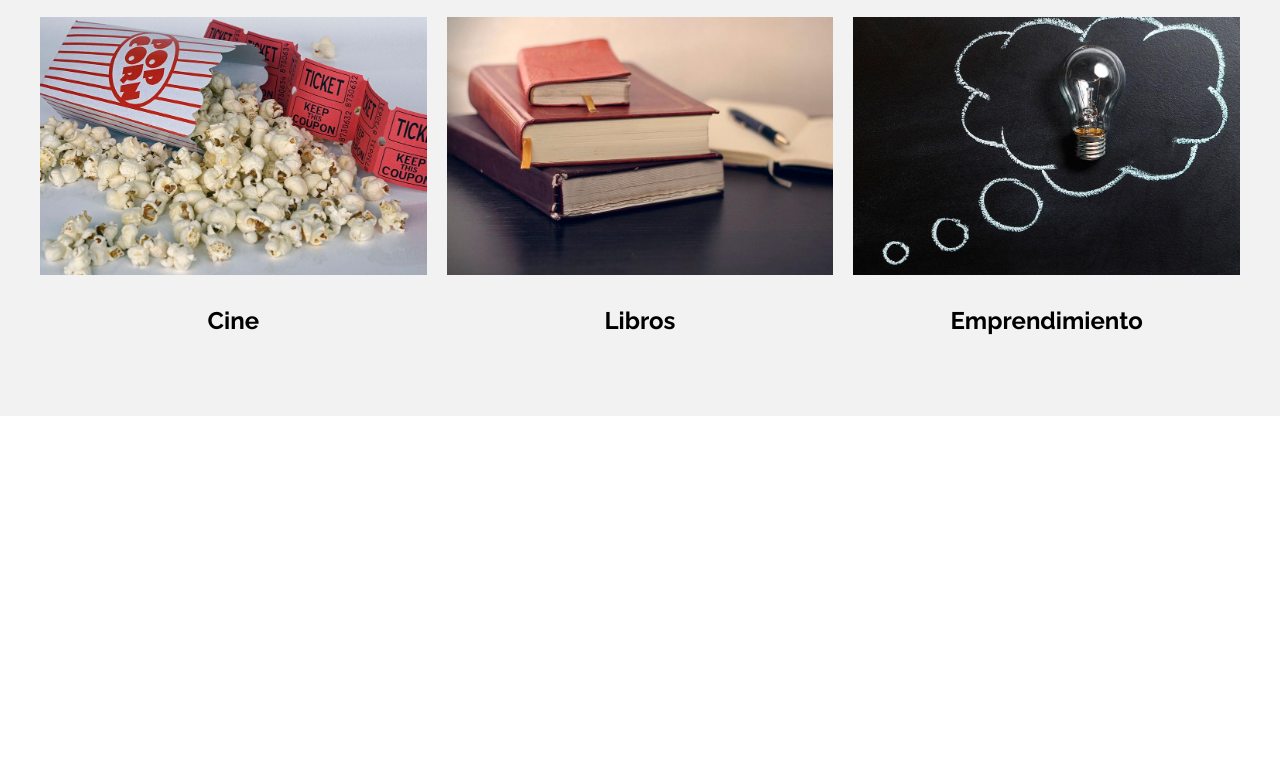
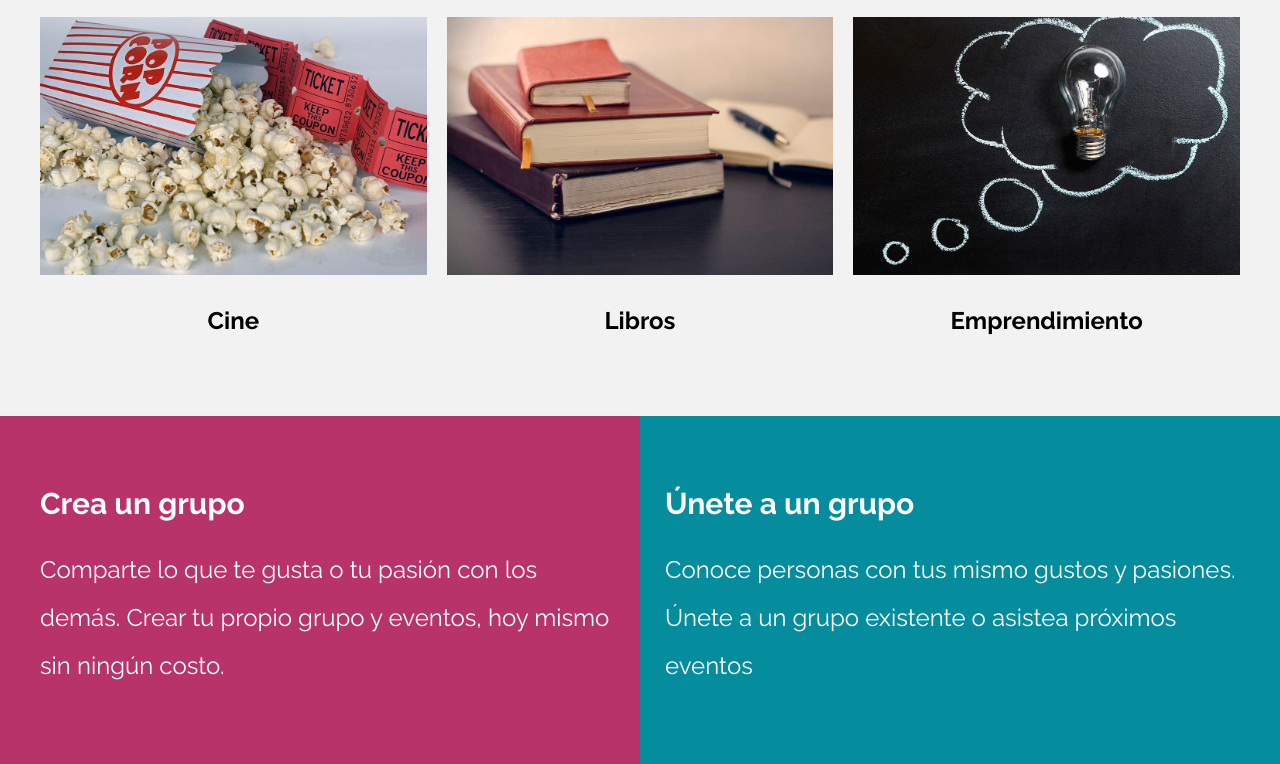
Before and after one commit to Geovanex24/meeti, a website: page index.html in a window 1280 px wide. Shown: the part 2833-3597 px from the top of the page. Before the commit the page ends 3249 px from the top, so only its background shows below. Drawn offline with Linux system fonts and the light colour scheme.

Commit message:
feat: Add groups

```diff
--- a/index.html
+++ b/index.html
@@ -178,6 +178,23 @@
             </li>
         </ul>
     </section>
+
+    <section class="grupos">
+        <div class="grupos__grid contenedor">
+            <div class="grupos__bloque">
+                <h3 class="grupos__heading">Crea un grupo</h3>
+                <p class="grupos__texto">Comparte lo que te gusta o tu pasión con los demás. Crear tu propio
+                    grupo y eventos, hoy mismo sin ningún costo.
+                </p>
+            </div>
+            <div class="grupos__bloque">
+                <h3 class="grupos__heading">Únete a un grupo</h3>
+                <p class="grupos__texto">Conoce personas con tus mismo gustos y pasiones. Únete a un grupo existente o
+                    asistea próximos eventos
+                </p>
+            </div>
+        </div>
+    </section>
 </body>
 
 </html>
--- /dev/null
+++ b/src/scss/ui/contenido/_grupos.scss
@@ -0,0 +1,41 @@
+@use "base/variables" as v;
+@use "base/mixins" as m;
+
+.grupos {
+  color: v.$blanco;
+  padding: 5rem 0;
+  background-image: linear-gradient(
+    to bottom,
+    v.$primario 0%,
+    v.$primario 50%,
+    v.$secundario 50%,
+    v.$secundario 100%
+  );
+
+  @include m.tablet {
+    background-image: linear-gradient(
+      to right,
+      v.$primario 0%,
+      v.$primario 50%,
+      v.$secundario 50%,
+      v.$secundario 100%
+    );
+  }
+
+  &__grid {
+    @include m.grid(1, 5rem);
+
+    @include m.tablet {
+      @include m.grid(2, 5rem);
+    }
+  }
+
+  &__heading {
+    font-size: 3rem;
+  }
+  &__texto {
+    color: v.$blanco;
+    font-size: 2.4rem;
+    line-height: 2;
+  }
+}
--- a/src/scss/ui/contenido/_index.scss
+++ b/src/scss/ui/contenido/_index.scss
@@ -2,3 +2,4 @@
 @forward "busqueda";
 @forward "eventos";
 @forward "categorias";
+@forward "grupos";
```
Also changed, not shown: build/css/app.css, 1 other file.
